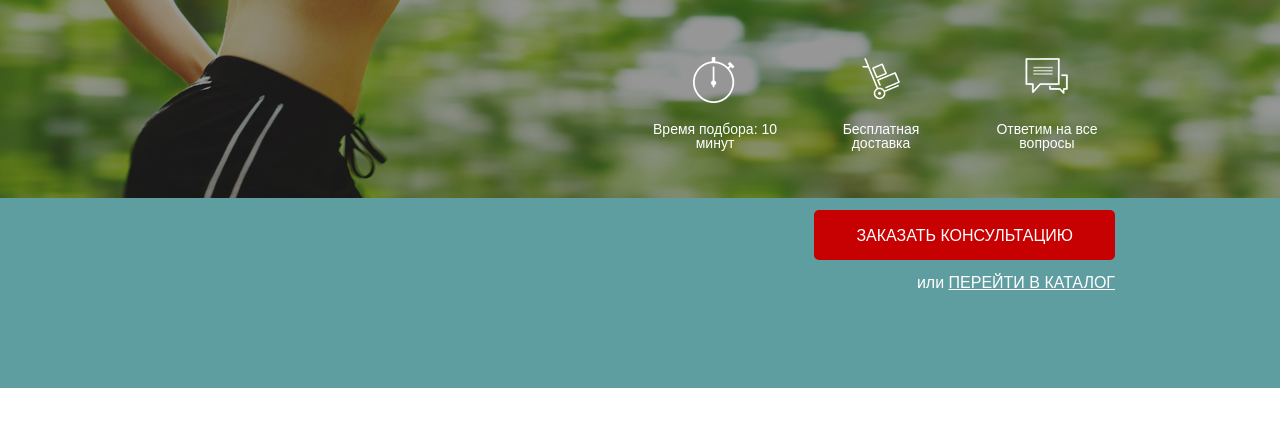
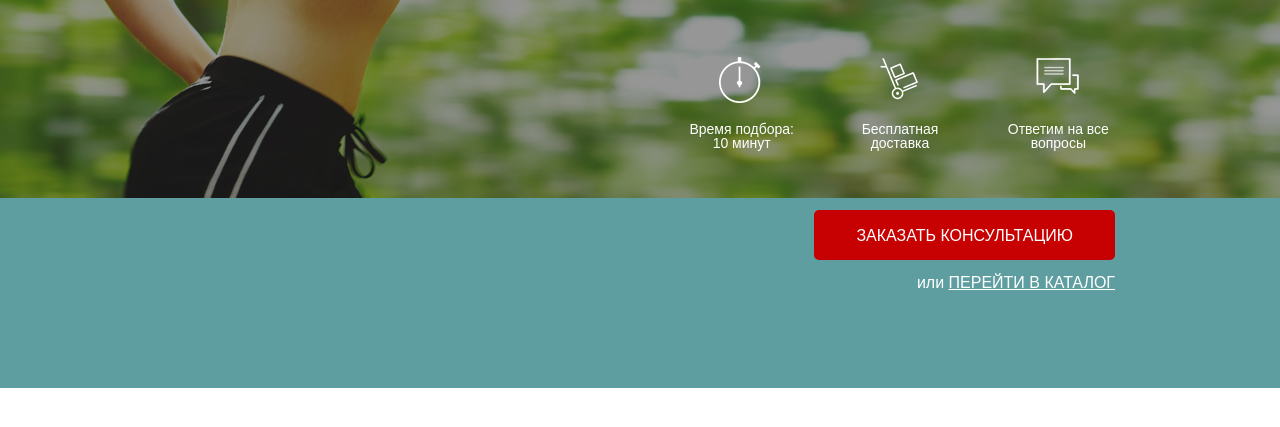
Before and after one commit to denchdudarev/pulsometr, a plain HTML site: page index.html in a window 1280 px wide. Shown: the part 235-662 px from the top of the page. Drawn offline with Linux system fonts and the light colour scheme; a web font is replaced by a local one.

Commit message:
4_version

```diff
--- a/source/scss/style.scss
+++ b/source/scss/style.scss
@@ -43,8 +43,9 @@ body {
 .advantage {
     display: flex;
     justify-content: space-between;
-    gap: 30px;
+    min-width: 430px;
     &__item {
+        width: calc(1/3*100% - (1 - 1/3)*45px);
         display: flex;
         flex-direction: column;
         align-items: center;
```
Also changed, not shown: css/style.css, 1 other file.
